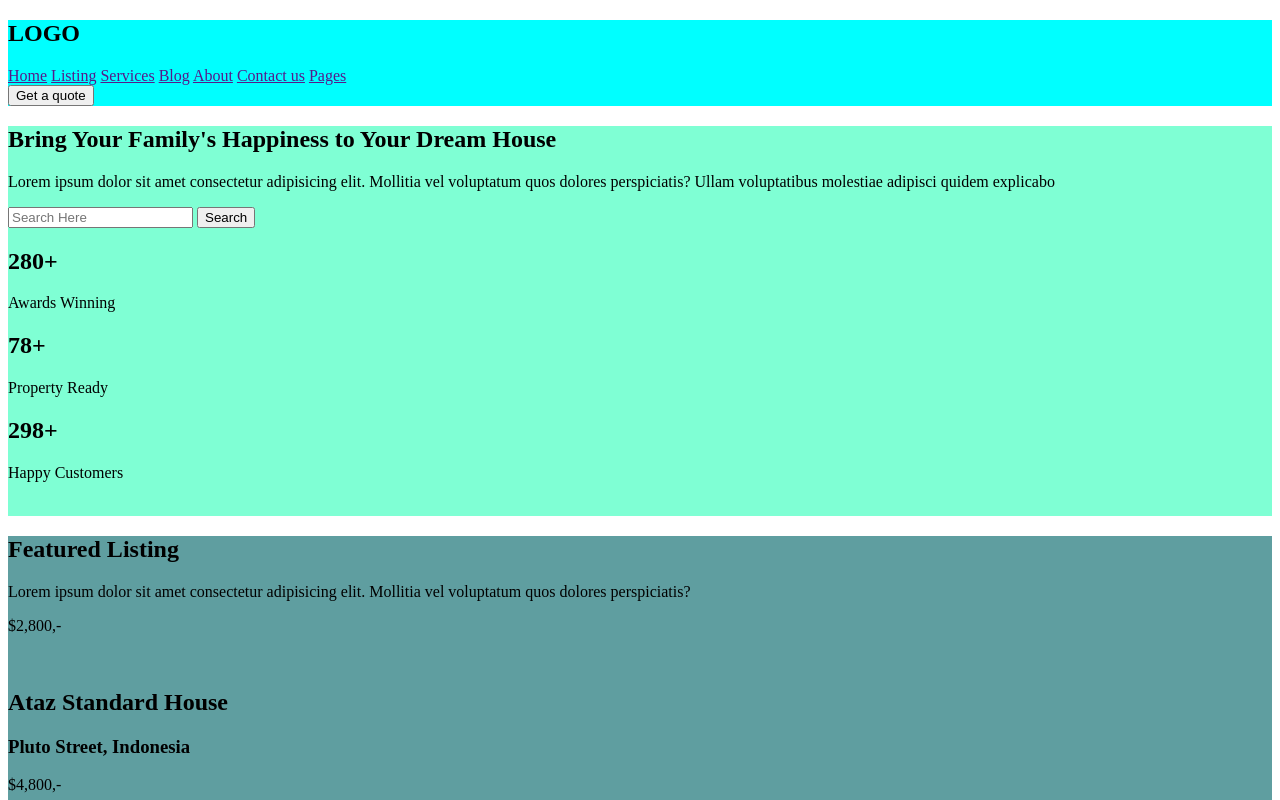
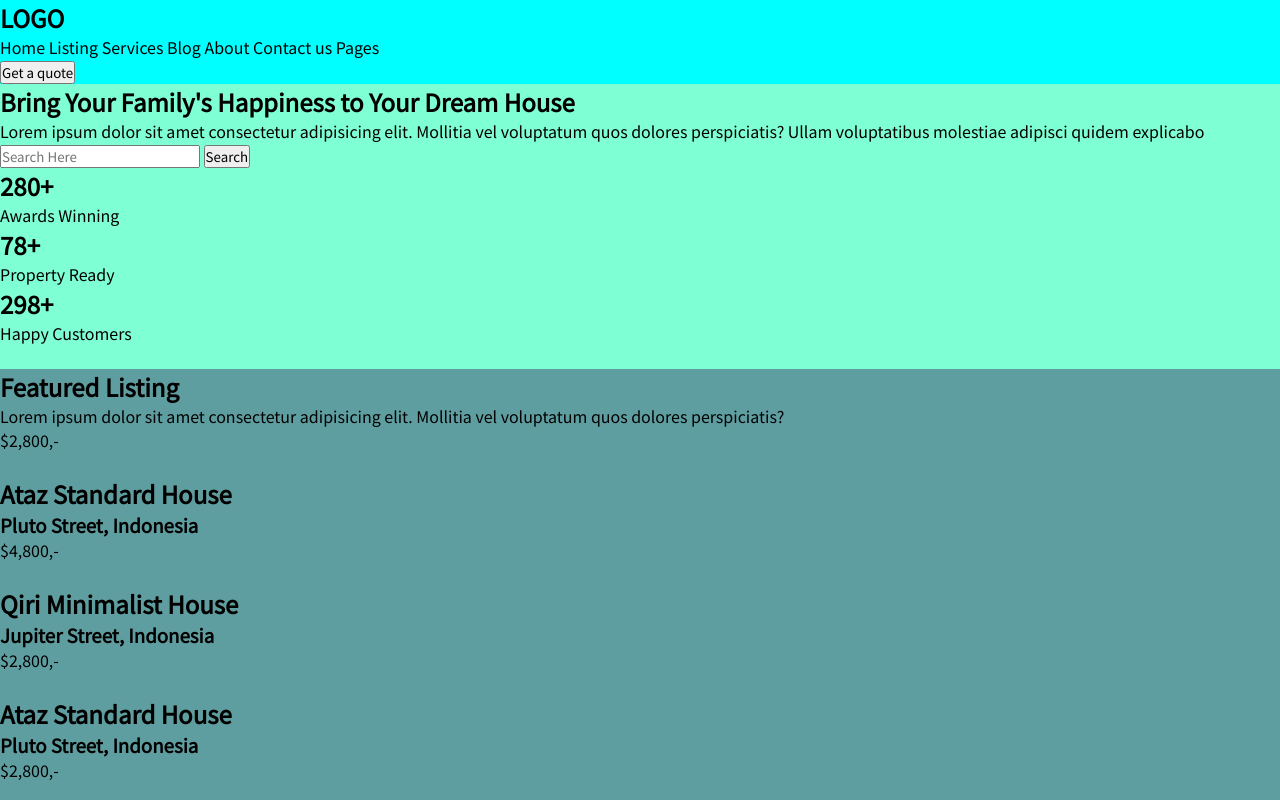
Before and after one commit to Guidoolivero/MiWebResponsive, a plain HTML site: page index.html in a window 1280 px wide. Shown: the top 800 px of the page. Drawn offline with Linux system fonts and the light colour scheme.

Commit message:
Realize cambios generales en el css

```diff
--- a/css/style.css
+++ b/css/style.css
@@ -1,7 +1,29 @@
+/* selector universal */
+
+* {
+    margin: 0;
+    padding: 0;
+    font-family: 'Noto Sans JP', sans-serif;
+}
+
+/* Limpiar efectos que vienen por default */
+
+a {
+    text-decoration: none;
+    color: black;
+}
+
+ul {
+    list-style-type: none; /*Para sacarle los puntitos a las listas*/
+}
+
+/* Propiedades de los atributos */
 header {
     background-color: aqua;
 }
 
+
+/* Propiedades de las clases */
 .hero {
     background-color: aquamarine;
 }
--- a/index.html
+++ b/index.html
@@ -5,6 +5,9 @@
     <meta charset="UTF-8">
     <meta http-equiv="X-UA-Compatible" content="IE=edge">
     <meta name="viewport" content="width=device-width, initial-scale=1.0">
+    <link rel="preconnect" href="https://fonts.googleapis.com">
+    <link rel="preconnect" href="https://fonts.gstatic.com" crossorigin>
+    <link href="https://fonts.googleapis.com/css2?family=Noto+Sans+JP:wght@200;400&display=swap" rel="stylesheet">
     <link rel="stylesheet" href="/css/style.css">
     <title>Diseño web responsive</title>
 </head>
```
